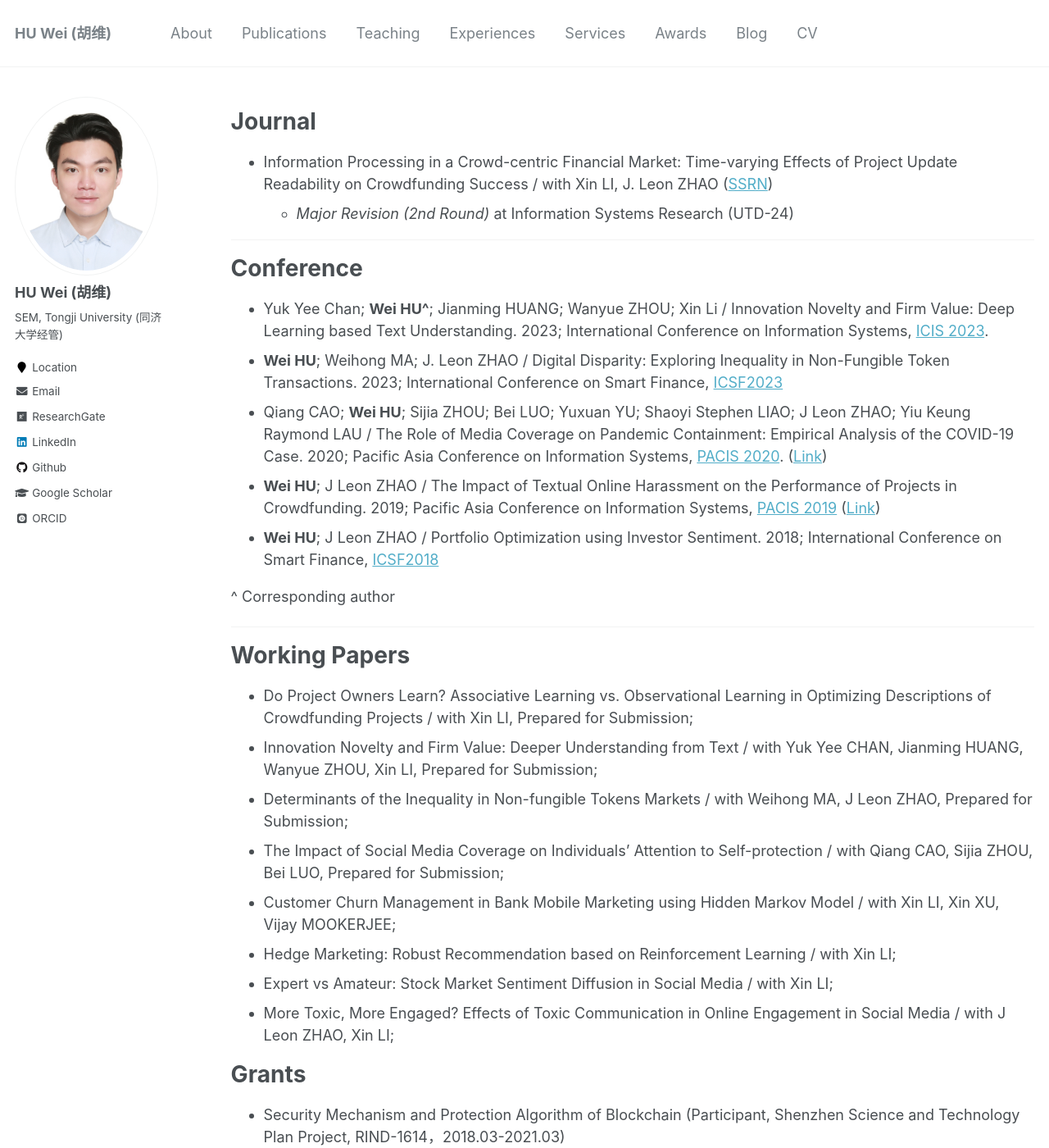
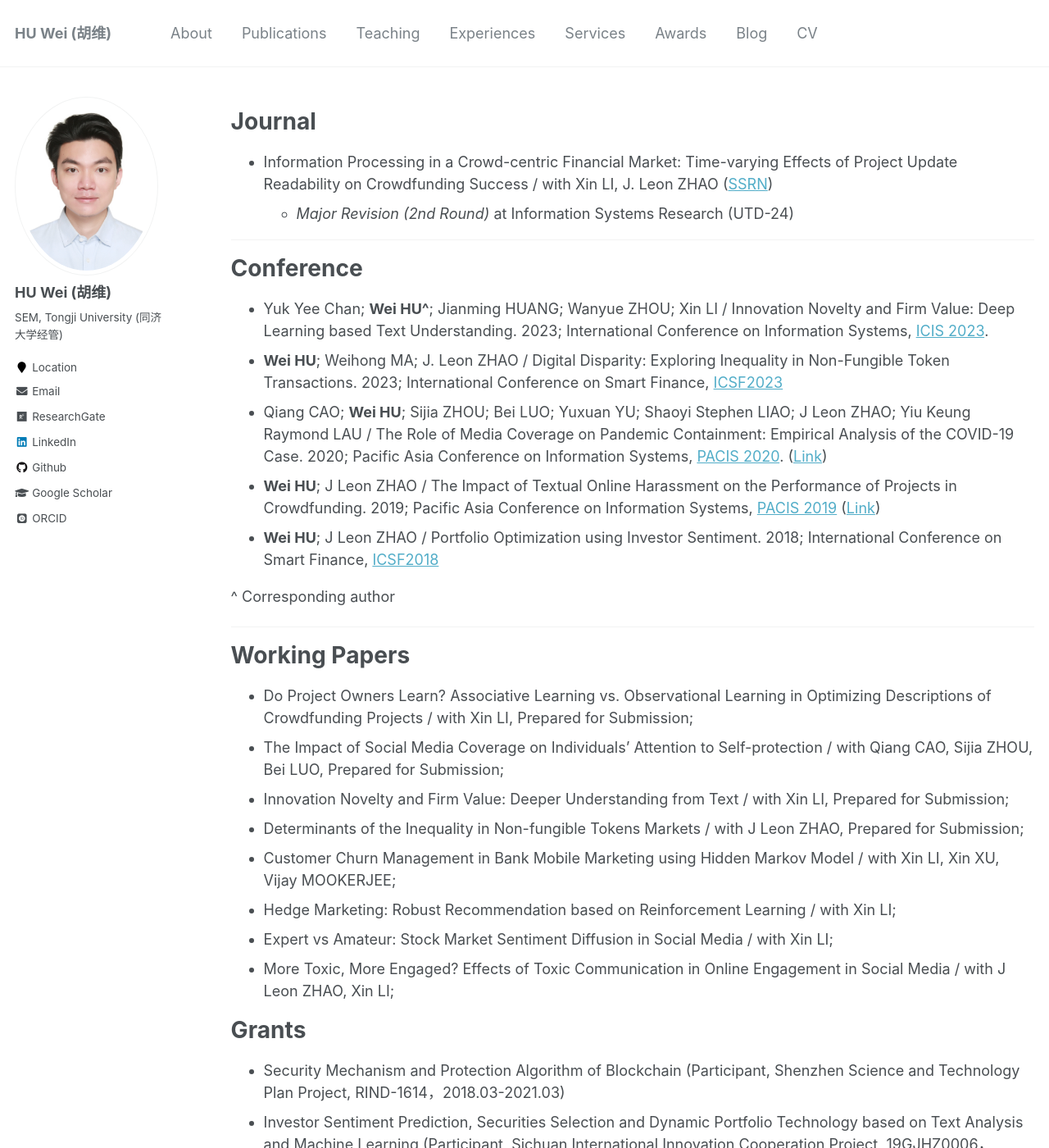
Before and after one commit to huwei-vincent/huwei-vincent.github.io, a Jekyll site: the page built from _pages/my-publication.md, in a window 1280 px wide and 1400 px high. Shown: the whole window at 82% size. Built offline with Jekyll 4.4.1, drawn with Linux system fonts in a browser that asks for light colours; some web fonts are replaced.

Commit message:
update publications

```diff
--- a/_pages/my-publication.md
+++ b/_pages/my-publication.md
@@ -14,7 +14,7 @@ author_profile: true
 
 # Conference
 
-- Yuk Yee Chan; **Wei HU^**; Jianming HUANG; Wanyue ZHOU; Xin Li / Innovation Novelty and Firm Value: Deep Learning based Text Understanding. 2023; International Conference on Information Systems, [ICIS 2023](https://icis2023.aisconferences.org/).
+- Yuk Yee Chan; **Wei HU^**; Jianming HUANG; Wanyue ZHOU; Xin LI / Innovation Novelty and Firm Value: Deep Learning based Text Understanding. 2023; International Conference on Information Systems, [ICIS 2023](https://icis2023.aisconferences.org/).
 - **Wei HU**; Weihong MA; J. Leon ZHAO / Digital Disparity: Exploring Inequality in Non-Fungible Token Transactions. 2023; International Conference on Smart Finance, [ICSF2023](https://cbit.cuhk.edu.cn/ICSF/ICSF23/index.html)
 - Qiang CAO; **Wei HU**; Sijia ZHOU; Bei LUO; Yuxuan YU; Shaoyi Stephen LIAO; J Leon ZHAO; Yiu Keung Raymond LAU / The Role of Media Coverage on Pandemic Containment: Empirical Analysis of the COVID-19 Case. 2020; Pacific Asia Conference on Information Systems, [PACIS 2020](https://aisel.aisnet.org/pacis2020/). ([Link](https://aisel.aisnet.org/pacis2020/162/))
 - **Wei HU**; J Leon ZHAO / The Impact of Textual Online Harassment on the Performance of Projects in Crowdfunding. 2019; Pacific Asia Conference on Information Systems, [PACIS 2019](https://aisel.aisnet.org/pacis2019/) ([Link](https://aisel.aisnet.org/pacis2019/156/))
@@ -27,9 +27,9 @@ author_profile: true
 # Working Papers
 
 - Do Project Owners Learn? Associative Learning vs. Observational Learning in Optimizing Descriptions of Crowdfunding Projects / with Xin LI, Prepared for Submission;
-- Innovation Novelty and Firm Value: Deeper Understanding from Text / with Yuk Yee CHAN, Jianming HUANG, Wanyue ZHOU, Xin LI, Prepared for Submission;
-- Determinants of the Inequality in Non-fungible Tokens Markets / with Weihong MA, J Leon ZHAO, Prepared for Submission;
 - The Impact of Social Media Coverage on Individuals’ Attention to Self-protection / with Qiang CAO, Sijia ZHOU, Bei LUO, Prepared for Submission;
+- Innovation Novelty and Firm Value: Deeper Understanding from Text / with Xin LI, Prepared for Submission;
+- Determinants of the Inequality in Non-fungible Tokens Markets / with J Leon ZHAO, Prepared for Submission;
 - Customer Churn Management in Bank Mobile Marketing using Hidden Markov Model / with Xin LI, Xin XU, Vijay MOOKERJEE;
 - Hedge Marketing: Robust Recommendation based on Reinforcement Learning / with Xin LI;
 - Expert vs Amateur: Stock Market Sentiment Diffusion in Social Media / with Xin LI;
```
